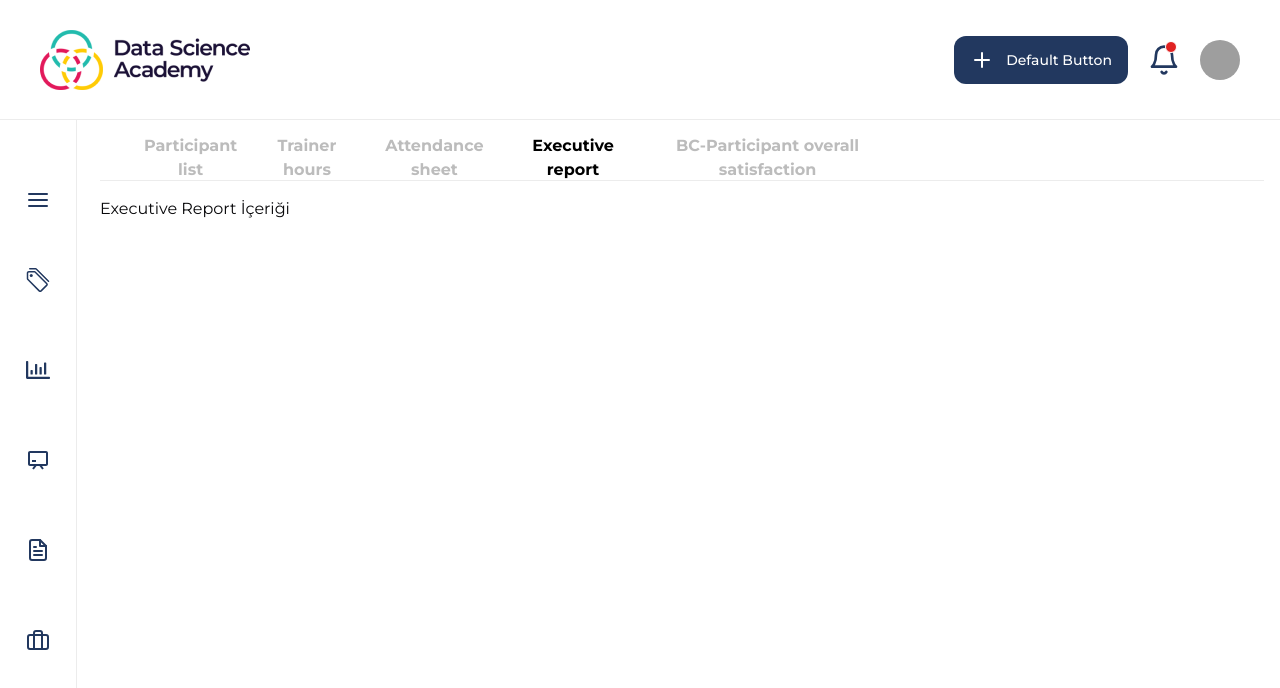
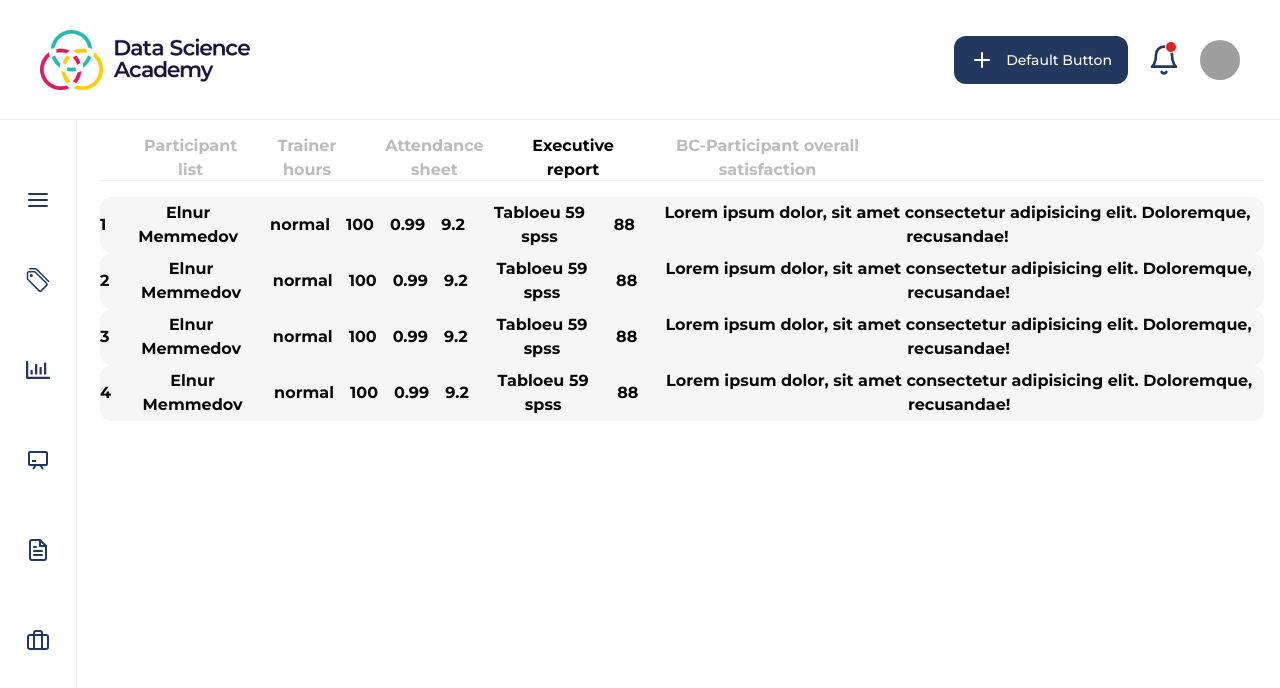
Before and after one commit to QssAnalytic/DataGovernance, a React (Vite) app: page /t in a window 1280 px wide. Both pictures are taken after a click on the item "Executive report". Shown: the top 688 px of the page. Built offline with nearby package versions, Linux system fonts and the light colour scheme; grey boxes are pictures that could not be loaded.

Commit message:
error fixed

```diff
--- a/src/pages/tracker/components/CustomDrop.tsx
+++ b/src/pages/tracker/components/CustomDrop.tsx
@@ -1,5 +1,5 @@
 import * as React from "react";
-import {  ChevronsDown, Search } from "lucide-react";
+import { Search } from "lucide-react";
 import { motion, AnimatePresence } from "framer-motion";
 import { IoMdClose } from "react-icons/io";
 import { FiChevronDown } from "react-icons/fi";
@@ -47,7 +47,7 @@ interface ComboboxDemoProps {
   triggerWidth?: string; // Add placeholder prop
 }
 
-export function ComboboxDemo({ frameworks, placeholder = "Search framework...",triggerWidth='182px' }: ComboboxDemoProps) {
+export function ComboboxDemo({ frameworks, placeholder = "Search framework...", triggerWidth = '182px' }: ComboboxDemoProps) {
   const [open, setOpen] = React.useState(false);
   const [selectedValues, setSelectedValues] = React.useState<string[]>([]);
   const [isSearchActive, setIsSearchActive] = React.useState(false);
@@ -93,7 +93,7 @@ export function ComboboxDemo({ frameworks, placeholder = "Search framework...",t
           aria-expanded={open}
           className=" justify-between"
           onClick={() => setOpen(!open)}
-          style={{width:triggerWidth}}
+          style={{ width: triggerWidth }}
         >
           <span className="text-[14px] text-[rgba(150,150,150,1)] ">{placeholder}</span>
           <motion.div
--- a/src/pages/tracker/components/ExecutiveReport.tsx
+++ /dev/null
@@ -1,3 +0,0 @@
-export const ExecutiveReport = () => {
-    return <div>Executive Report İçeriği</div>;
-};
--- a/src/pages/tracker/components/Navbar.tsx
+++ b/src/pages/tracker/components/Navbar.tsx
@@ -2,7 +2,7 @@ import { useState } from "react";
 import { ParticipantList } from "./participant/ParticipantList";
 import { TrainerHours } from "./Trainer/TrainerHours";
 import { AttendanceSheet } from "./attendance/AttendanceSheet";
-import { ExecutiveReport } from "./ExecutiveReport";
+import { ExecutiveReport } from "../executiveReport/ExecutiveReport";
 import { ParticipantSatisfaction } from "./ParticipantSatisfaction";
 
 export const Navbar = () => {
--- a/src/pages/tracker/components/attendance/AttendanceTable.tsx
+++ b/src/pages/tracker/components/attendance/AttendanceTable.tsx
@@ -59,7 +59,7 @@ const AttendanceTable = () => {
                             {data.fullName}
                         </div>
                         <div className="flex gap-2">
-                            {data.checkboxes?.map((checked: any, i: any) => (
+                            {data.checkboxes?.map((i: any) => (
                                 <label key={i} className="flex w-[121px] h-14 justify-center items-center gap-2.5">
                                     <input
                                         type="checkbox"
--- a/src/pages/tracker/components/participant/ParticipantList.tsx
+++ b/src/pages/tracker/components/participant/ParticipantList.tsx
@@ -1,5 +1,5 @@
 import { BootcampFilter } from '../BootcampFilter.tsx';
-import { ComboboxDemo } from '../CustomDrop.tsx';
+// import { ComboboxDemo } from '../CustomDrop.tsx';
 import ParticipantTable from './ParticipantTable.tsx';
 export const ParticipantList = () => {
     // const bootnumber = [
--- a/src/pages/tracker/components/participant/ParticipantTable.tsx
+++ b/src/pages/tracker/components/participant/ParticipantTable.tsx
@@ -7,7 +7,7 @@ const ParticipantTable = () => {
 
     const [participants, setParticipants] = useState<Participant[]>(initialParticipants);
     const [currentPage, setCurrentPage] = useState(1);
-    const itemsPerPage = 15;
+    const itemsPerPage = 5;
 
     const totalItems = participants.length;
     const totalPages = Math.ceil(totalItems / itemsPerPage);
@@ -36,11 +36,7 @@ const ParticipantTable = () => {
         );
     };
 
-    const headers = [
-        "", "Program", "ad soyad", "r", "sql", "python", "big data",
-        "tableau", "spss", "telim sayi", "mobil nomre", "mail unvani",
-        "mentorship", "covering", "career", "experience", "edit"
-    ];
+
     const renderPaginationButtons = () => {
         const buttons = [];
         for (let i = 1; i <= totalPages; i++) {
--- /dev/null
+++ b/src/pages/tracker/executiveReport/ExecutiveReport.tsx
@@ -0,0 +1,9 @@
+import ExecutiveReportTable from "./ExecutiveReportTable";
+
+export const ExecutiveReport = () => {
+    return (
+        <div>
+            <ExecutiveReportTable/>
+        </div>
+    )
+};
--- /dev/null
+++ b/src/pages/tracker/executiveReport/ExecutiveReportTable.tsx
@@ -0,0 +1,30 @@
+import { executiveData } from "../testData/TestData"
+
+const ExecutiveReportTable = () => {
+
+    return (
+        <div>
+            <table>
+                <thead>
+                {executiveData.map((item,index)=>(
+                    <tr key={index} className="flex h-14 items-center gap-4 rounded-xl bg-[#F6F6F6]">
+                        <th>{item.id}</th>
+                        <th>{item.fullName}</th>
+                        <th>{item.status}</th>
+                        <th>{item.percent}</th>
+                        <th>{item.submisson}</th>
+                        <th>{item.averange}</th>
+                        <th>{item.exam}</th>
+                        <th>{item.finalExam}</th>
+                        <th>{item.note}</th>
+                    </tr>
+                ))
+                }
+
+                </thead>
+            </table>
+        </div>
+    )
+}
+
+export default ExecutiveReportTable
--- a/src/pages/tracker/testData/TestData.tsx
+++ b/src/pages/tracker/testData/TestData.tsx
@@ -1,5 +1,5 @@
 
-import { LessonCheckbox, Participant, LessonTime } from "../types/Types";
+import { LessonCheckbox, Participant, LessonTime, ReportData } from "../types/Types";
 export const initialParticipants: Participant[] = [
     {
         id: 1,
@@ -375,72 +375,123 @@ export const LessonCheckboxData: LessonCheckbox[] = [
         id: 1,
         fullName: "Kamran Tehmezov",
         checkboxes: [false, false, false, false, false, false, false, false, false, false, false, false, false, false, false, false],
-        percent:69
+        percent: 69
     },
     {
         id: 2,
         fullName: "Ali Veli",
         checkboxes: [false, false, false, false, false, false, false, false, false, false, false, false, false, false, false, false],
-        percent:69
+        percent: 69
     },
     {
         id: 3,
         fullName: "Turan Aliyev",
         checkboxes: [false, false, false, false, false, false, false, false, false, false, false, false, false, false, false, false],
-        percent:69
+        percent: 69
     },
     {
         id: 5,
         fullName: "Mercan Ahmedova",
         checkboxes: [false, false, false, false, false, false, false, false, false, false, false, false, false, false, false, false],
-        percent:69
+        percent: 69
     },
     {
         id: 6,
         fullName: "Kamran Tehmezov",
         checkboxes: [false, false, false, false, false, false, false, false, false, false, false, false, false, false, false, false],
-        percent:69
+        percent: 69
     },
     {
         id: 7,
         fullName: "Ali Veli",
         checkboxes: [false, false, false, false, false, false, false, false, false, false, false, false, false, false, false, false],
-        percent:69
+        percent: 69
     },
     {
         id: 8,
         fullName: "Turan Aliyev",
         checkboxes: [false, false, false, false, false, false, false, false, false, false, false, false, false, false, false, false],
-        percent:69
+        percent: 69
     },
     {
         id: 9,
         fullName: "Mercan Ahmedova",
         checkboxes: [false, false, false, false, false, false, false, false, false, false, false, false, false, false, false, false],
-        percent:69
+        percent: 69
     },
     {
         id: 10,
         fullName: "Kamran Tehmezov",
         checkboxes: [false, false, false, false, false, false, false, false, false, false, false, false, false, false, false, false],
-        percent:69
+        percent: 69
     },
     {
         id: 11,
         fullName: "Ali Veli",
         checkboxes: [false, false, false, false, false, false, false, false, false, false, false, false, false, false, false, false],
-        percent:69
+        percent: 69
     },
     {
         id: 12,
         fullName: "Turan Aliyev",
         checkboxes: [false, false, false, false, false, false, false, false, false, false, false, false, false, false, false, false],
-        percent:69
+        percent: 69
     },
     {
         id: 13,
         fullName: "Mercan Ahmedova",
         checkboxes: [false, false, false, false, false, false, false, false, false, false, false, false, false, false, false, false],
-        percent:69
+        percent: 69
     },
 ];
+
+export const executiveData: ReportData[] = [
+    {
+        id: 1,
+        fullName: "Elnur Memmedov",
+        status: "normal",
+        percent: "100",
+        submisson: "0.99",
+        averange: "9.2",
+        exam: "Tabloeu 59 spss",
+        finalExam: "88",
+        note: "Lorem ipsum dolor, sit amet consectetur adipisicing elit. Doloremque, recusandae!"
+
+    },
+    {
+        id: 2,
+        fullName: "Elnur Memmedov",
+        status: "normal",
+        percent: "100",
+        submisson: "0.99",
+        averange: "9.2",
+        exam: "Tabloeu 59 spss",
+        finalExam: "88",
+        note: "Lorem ipsum dolor, sit amet consectetur adipisicing elit. Doloremque, recusandae!"
+
+    },
+    {
+        id: 3,
+        fullName: "Elnur Memmedov",
+        status: "normal",
+        percent: "100",
+        submisson: "0.99",
+        averange: "9.2",
+        exam: "Tabloeu 59 spss",
+        finalExam: "88",
+        note: "Lorem ipsum dolor, sit amet consectetur adipisicing elit. Doloremque, recusandae!"
+
+    },
+    {
+        id: 4,
+        fullName: "Elnur Memmedov",
+        status: "normal",
+        percent: "100",
+        submisson: "0.99",
+        averange: "9.2",
+        exam: "Tabloeu 59 spss",
+        finalExam: "88",
+        note: "Lorem ipsum dolor, sit amet consectetur adipisicing elit. Doloremque, recusandae!"
+
+    },
+]
```
Also changed, not shown: src/pages/tracker/types/Types.tsx (+12 -0 lines). Lines whose indentation alone changed are shown as unchanged.
